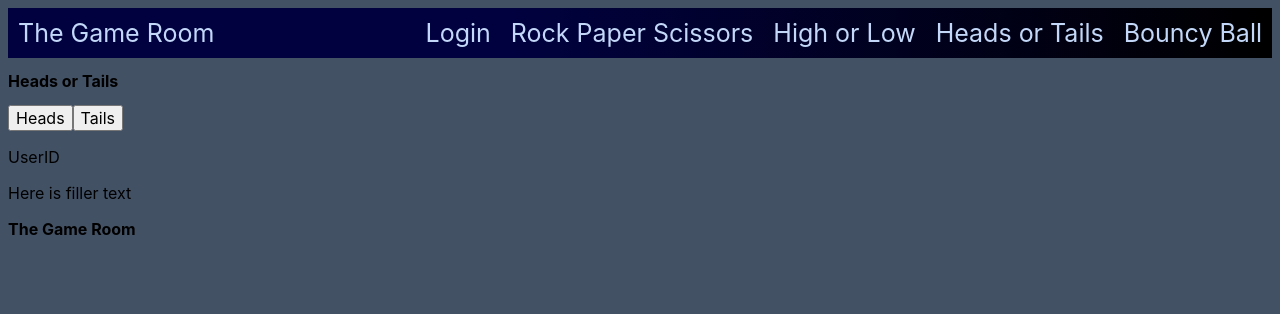
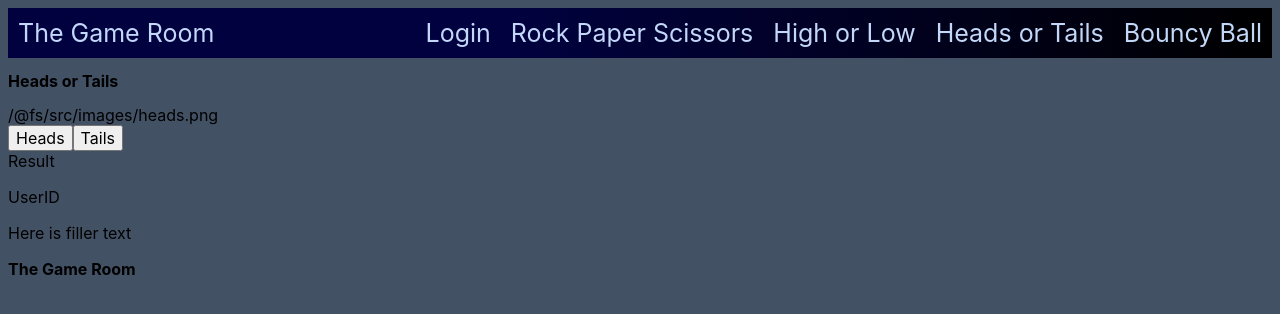
Before and after one commit to JoshuaAldrich/The-Game-Room-2.0, a JavaScript app: page /HoT in a window 1280 px wide. Shown: the top 314 px of the page. Built offline with nearby package versions, Linux system fonts and the light colour scheme.

Commit message:
trying to update heads or tails js

```diff
--- a/src/components/headsOrTails.js
+++ b/src/components/headsOrTails.js
@@ -1,11 +1,13 @@
+import headImg from "../images/heads.png";
+
 const HoT = () => {
   return (
     <div class="container-fluid">
       <h2 class="special-card-4">Heads or Tails</h2>
-
+      <div className="imageContainer">{headImg}</div>
       <button>Heads</button>
       <button>Tails</button>
-      <div></div>
+      <div>Result</div>
       <p>UserID</p>
       <p>Here is filler text</p>
     </div>
```
Also changed, not shown: src/styles/headsOrTails.module.css (added, +18 -0 lines), src/components/highOrLow.js (added).
